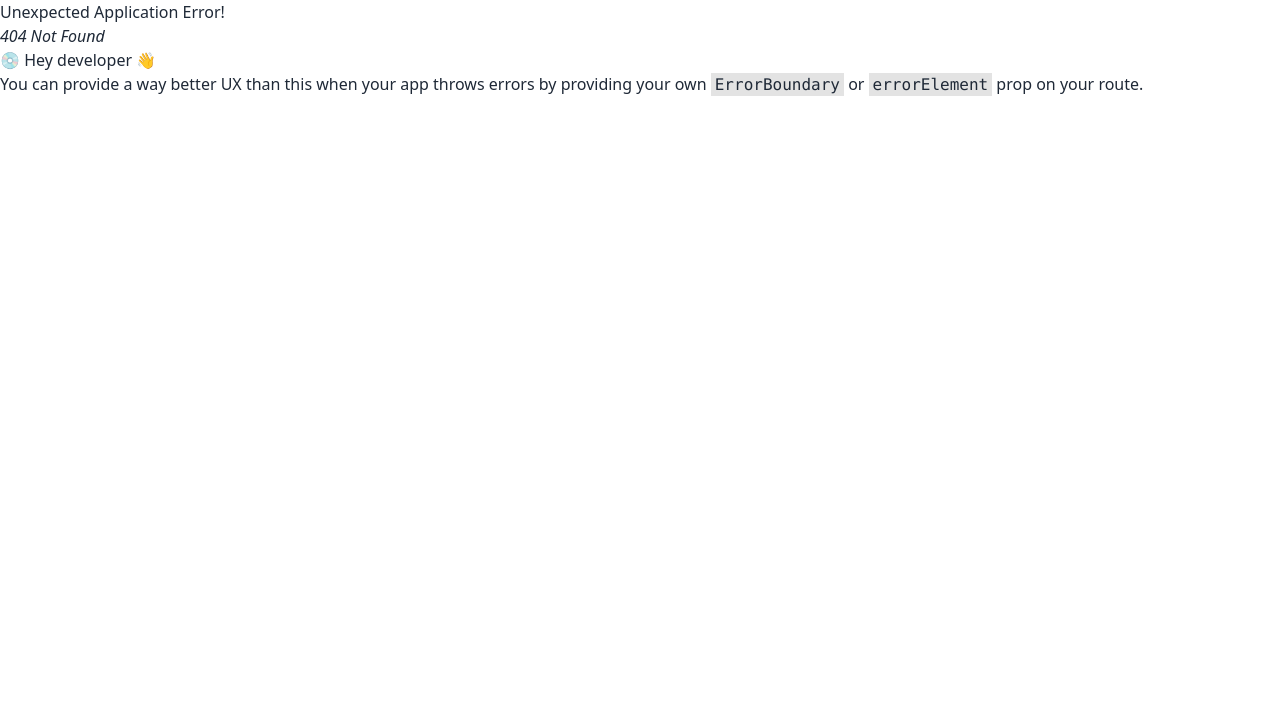
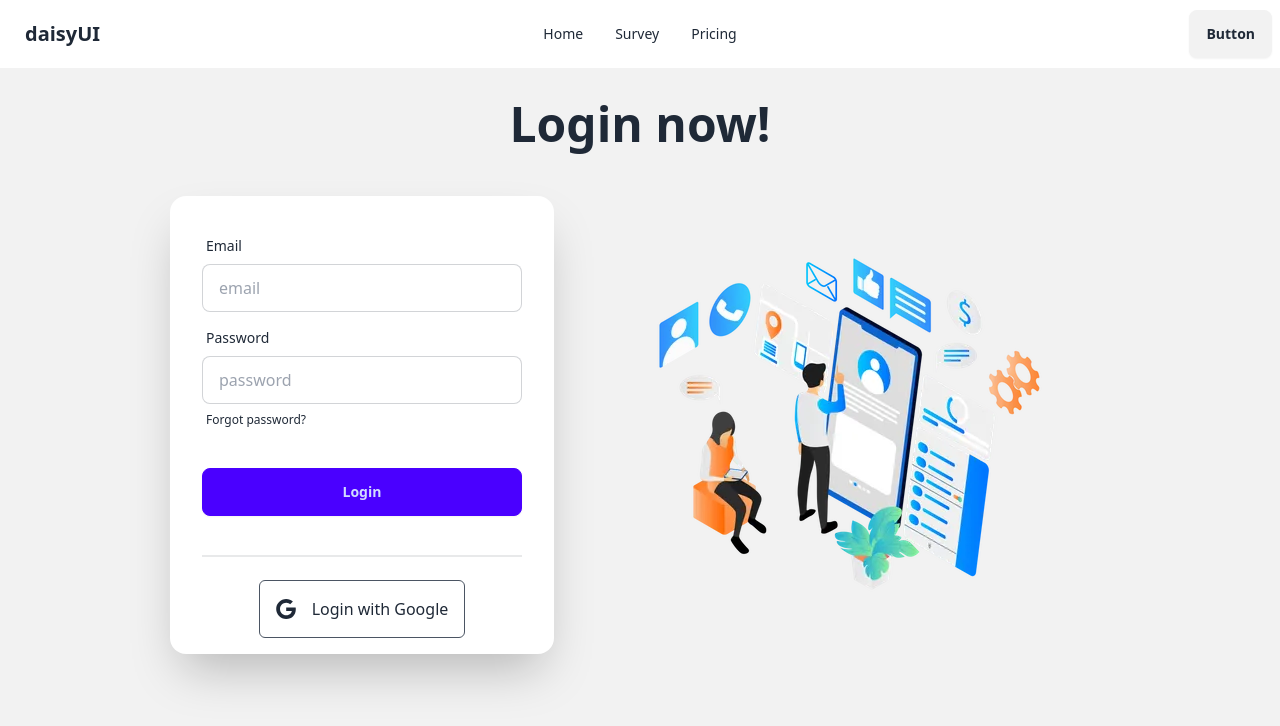
Before and after one commit to MdAlAmin212104/servey_app_client, a React (Vite) app: page /login in a window 1280 px wide. Before the commit this address had no page. Shown: the top 726 px of the page. Built offline with nearby package versions, Linux system fonts and the light colour scheme; no server answers.

Commit message:
Firebase configareation file update

```diff
--- /dev/null
+++ b/src/AuthProvider/Provider.jsx
@@ -0,0 +1,47 @@
+import { GoogleAuthProvider, onAuthStateChanged, signInWithEmailAndPassword, signInWithPopup } from "firebase/auth";
+import auth from '../Firebase/FirebaseConfig'
+import { createContext, useEffect, useState } from "react";
+
+export const AuthProvider = createContext(null)
+const Provider = ({ children }) => {
+    const [user, setUser] = useState('');
+    const [loading, setLoading] = useState(true)
+    const googleProvider = new GoogleAuthProvider()
+
+
+    const userLogIn = (email, password) => {
+        setLoading(true)
+        return signInWithEmailAndPassword(auth, email, password)
+    }
+
+    const googleLogin = () => {
+        setLoading(true)
+        return signInWithPopup(auth, googleProvider)
+    }
+
+
+    useEffect(() => {
+        const unSubscribe = onAuthStateChanged(auth, currentUser => {
+            setUser(currentUser);
+        });
+        return () => {
+            unSubscribe()
+        };
+    }, [])
+
+
+    const authInfo = {
+        userLogIn,
+        user,
+        loading,
+        googleLogin,
+
+    }
+    return (
+        <AuthProvider.Provider value={authInfo}>
+            {children}
+        </AuthProvider.Provider>
+    );
+};
+
+export default Provider;
--- a/src/Components/Navbar/Navbar.jsx
+++ b/src/Components/Navbar/Navbar.jsx
@@ -1,6 +1,10 @@
+
 import { NavLink } from "react-router-dom";
+import useAuth from "../../hook/useAuth";
 
 const Navbar = () => {
+  const {user} = useAuth()
+  console.log(user);
     const links = <>
         <li><NavLink to='/'>Home</NavLink></li>
         <li><NavLink to='/survey'>Survey</NavLink></li>
--- /dev/null
+++ b/src/Pages/Login/Login.jsx
@@ -0,0 +1,90 @@
+import login from "../../assets/login.webp";
+import useAuth from "../../hook/useAuth";
+const Login = () => {
+    const { userLogIn, googleLogin } =useAuth();
+
+    const handleGoogleLogin = () => {
+        googleLogin()
+           .then(res => {
+                console.log(res.user);
+            })
+           .catch(err => console.error(err));
+    }
+
+    const handleLogin = (e) => {
+        e.preventDefault();
+        const from = e.target;
+        const email = from.email.value;
+        const password = from.password.value;
+
+        userLogIn(email, password)
+            .then(res => {
+                console.log(res.user);
+            })
+            .catch(err => console.error(err));
+    }
+  return (
+    <div className=" min-h-screen bg-base-200">
+      <h1 className="text-5xl font-bold text-center py-8">Login now!</h1>
+      <div className="hero-content flex-col lg:flex-row-reverse">
+        <img src={login} alt="" />
+        <div className="card shrink-0 w-full max-w-sm shadow-2xl bg-base-100">
+          <form onSubmit={handleLogin} className="card-body">
+            <div className="form-control">
+              <label className="label">
+                <span className="label-text">Email</span>
+              </label>
+              <input
+                type="email"
+                name="email"
+                placeholder="email"
+                className="input input-bordered"
+                required
+              />
+            </div>
+            <div className="form-control">
+              <label className="label">
+                <span className="label-text">Password</span>
+              </label>
+              <input
+                type="password"
+                name="password"
+                placeholder="password"
+                className="input input-bordered"
+                required
+              />
+              <label className="label">
+                <a href="#" className="label-text-alt link link-hover">
+                  Forgot password?
+                </a>
+              </label>
+            </div>
+            <div className="form-control mt-6">
+              <button className="btn btn-primary">Login</button>
+            </div>
+          </form>
+          <div className="divider mx-8 my-0"></div>
+          <div className="my-4">
+            <button
+                onClick={handleGoogleLogin}
+              aria-label="Login with Google"
+              type="button"
+              className="flex items-center justify-center mx-auto p-4 space-x-4 border rounded-md focus:ring-2 focus:ring-offset-1 border-gray-600 focus:ring-violet-600"
+            >
+              <svg
+                xmlns="http://www.w3.org/2000/svg"
+                viewBox="0 0 32 32"
+                className="w-5 h-5 fill-current"
+              >
+                <path d="M16.318 13.714v5.484h9.078c-0.37 2.354-2.745 6.901-9.078 6.901-5.458 0-9.917-4.521-9.917-10.099s4.458-10.099 9.917-10.099c3.109 0 5.193 1.318 6.38 2.464l4.339-4.182c-2.786-2.599-6.396-4.182-10.719-4.182-8.844 0-16 7.151-16 16s7.156 16 16 16c9.234 0 15.365-6.49 15.365-15.635 0-1.052-0.115-1.854-0.255-2.651z"></path>
+              </svg>
+              <p>Login with Google</p>
+            </button>
+          </div>
+        </div>
+      </div>
+    </div>
+  );
+};
+
+export default Login;
--- a/src/Route/Route.jsx
+++ b/src/Route/Route.jsx
@@ -3,6 +3,7 @@ import Main from "../layout/Main";
 import Home from "../Pages/Home/Home";
 import Survey from "../Pages/Survey/Survey";
 import Pricing from "../Pages/Pricing/Pricing";
+import Login from "../Pages/Login/Login";
 
 export const router = createBrowserRouter([
     {
@@ -20,6 +21,10 @@ export const router = createBrowserRouter([
         {
             path : '/price',
             element: <Pricing/>,
+        },
+        {
+            path: '/login',
+            element : <Login/>
         }
       ]
     },
--- /dev/null
+++ b/src/hook/useAuth.jsx
@@ -0,0 +1,9 @@
+import { useContext } from 'react';
+import { AuthProvider } from '../AuthProvider/Provider';
+
+const useAuth = () => {
+    const authInfo = useContext(AuthProvider)
+    return  authInfo;
+};
+
+export default useAuth;
--- a/src/main.jsx
+++ b/src/main.jsx
@@ -3,9 +3,12 @@ import ReactDOM from 'react-dom/client'
 import './index.css'
 import { RouterProvider } from "react-router-dom";
 import { router } from './Route/Route.jsx';
+import Provider from './AuthProvider/Provider.jsx';
 
 ReactDOM.createRoot(document.getElementById('root')).render(
   <React.StrictMode>
+    <Provider>
     <RouterProvider router={router} />
+    </Provider>
   </React.StrictMode>,
 )
```
Also changed, not shown: src/Firebase/FirebaseConfig.js (renamed from src/Firebase/FirebaseConfig.jsx), src/assets/login.webp (added).
